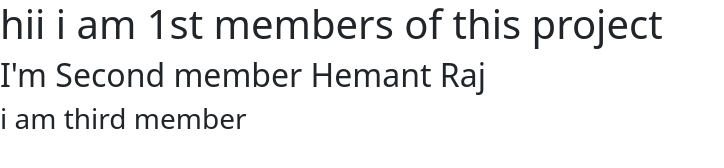
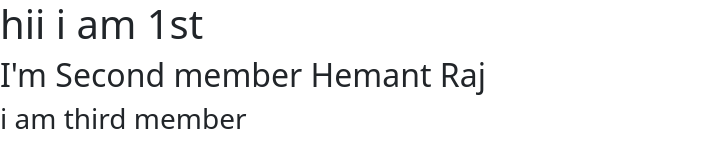
Before and after one commit to Vishal7547/technoriti-hackathon, a plain HTML site: page index.html in a window 1280 px wide. Shown: the whole page, without its empty margins (0-724 px from the left). Drawn offline with nearby package versions, Linux system fonts and the light colour scheme.

Commit message:
testing mode

```diff
--- a/index.html
+++ b/index.html
@@ -11,7 +11,7 @@
 </head>
 
 <body>
-    <h1>hii i am 1st members of this project</h1>
+    <h1>hii i am 1st </h1>
     <h2>I'm Second member Hemant Raj</h2>
     <h3>i am third member</h3>
 
```
